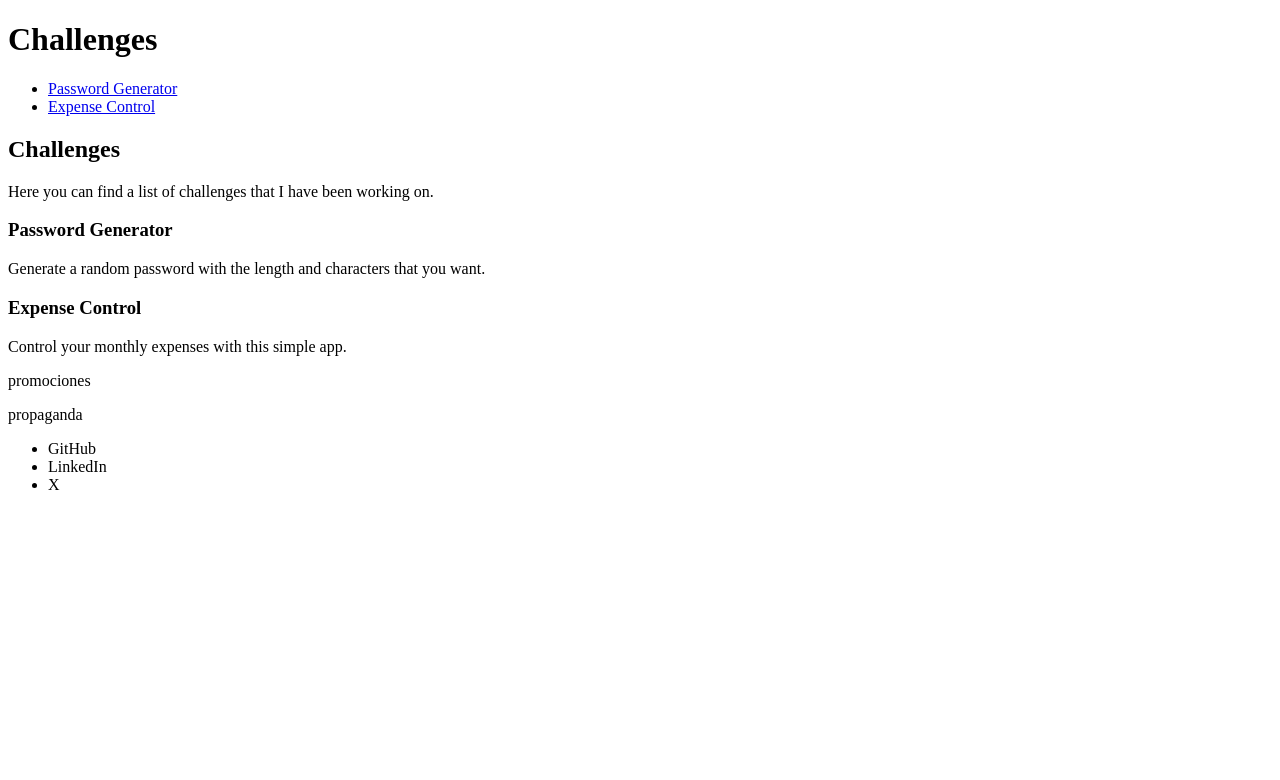
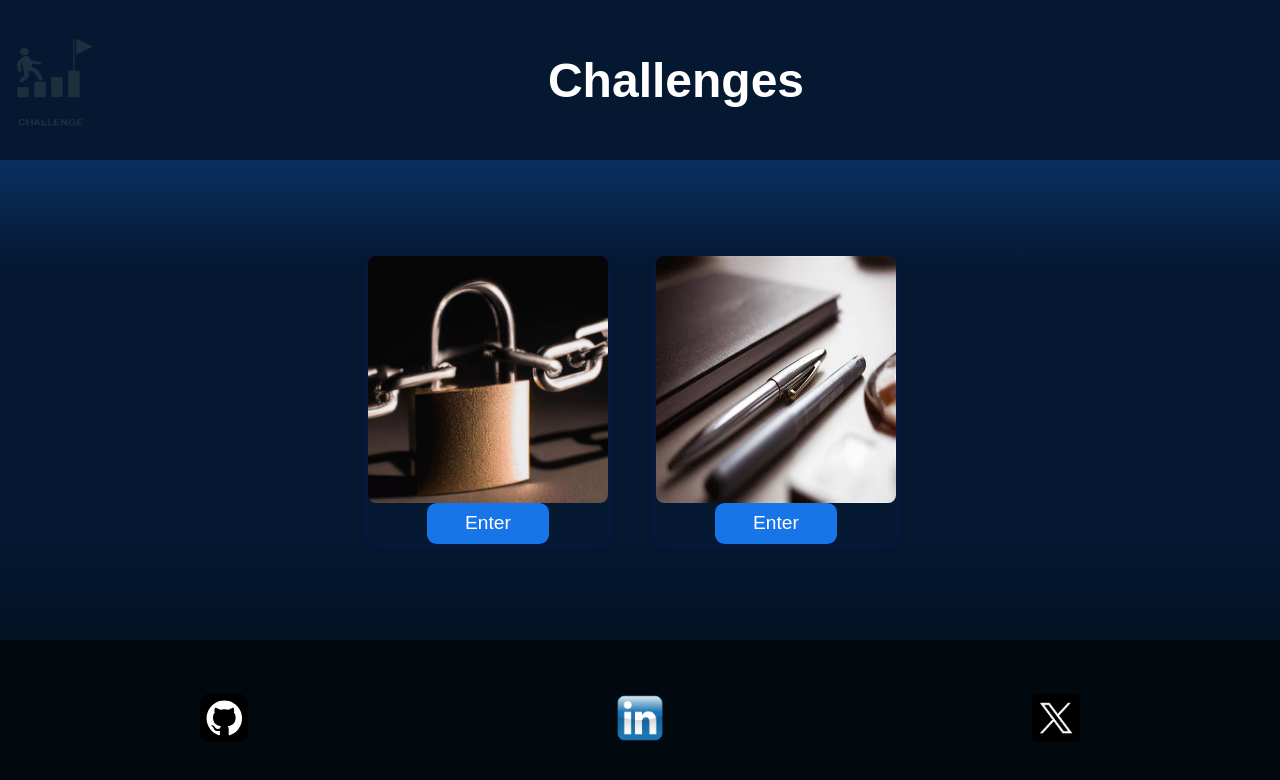
Before and after one commit to anthonybanion/Interfaces, a plain HTML site: page index.html in a window 1280 px wide. Drawn offline with Linux system fonts and the light colour scheme.

Commit message:
adding interface index.html

```diff
--- a/expense_control/assets/css/style.css
+++ b/expense control/assets/css/style.css
@@ -1,9 +1,6 @@
 body {
     font-family: Arial, sans-serif;
-
     background: url('../img/codigo.svg'), linear-gradient(#1354A5 0%, #041832 33.33%, #041832 66.67%, #01080E 100%);
-
-
     background-size: auto;
     background-repeat: no-repeat;
     /* Hace que la imagen cubra todo el área del elemento */
--- a/index.html
+++ b/index.html
@@ -3,42 +3,43 @@
 <head>
     <meta charset="UTF-8">
     <meta name="viewport" content="width=device-width, initial-scale=1.0">
+    <link rel="stylesheet" href="main/assets/style/style.css">
     <title>Challenges</title>
 </head>
 <body>
     <header>
-        <h1>Challenges</h1>
+        <div class="header" id="header__logo">
+            <img class="header__logo" src="main/assets/img/challenge-1.png" width="100">
+        </div>
+        <div class="header" id="header__title">
+            <h1 class="header__title">Challenges</h1>
+        </div>
     </header>
-    <nav>
-        <ul>
-            <li><a href="password_generator/password_generator.html">Password Generator</a></li>
-            <li><a href="expense_control/expense_control.html">Expense Control</a></li>
+    <!-- <nav>
+        <ul class="unordered__list">
+            <li class="unordered__list_item"><a href="password generator/password_generator.html">Password Generator</a></li>
+            <li class="unordered__list_item"><a href="expense control/expense_control.html">Expense Control</a></li>
         </ul>
-    </nav>
+    </nav> -->
     <main>
-        <h2>Challenges</h2>
-        <p>Here you can find a list of challenges that I have been working on.</p>
-        <article>
-            <h3>Password Generator</h3>
-            <p>Generate a random password with the length and characters that you want.</p>
-        </article>
-        <article>
-            <h3>Expense Control</h3>
-            <p>Control your monthly expenses with this simple app.</p>
-        </article>
+      <section class="section">
+        <div class="card" id="card__password_generator">
+            <img src="main/assets/img/password_generator.webp">
+            <!-- <h2>Password Generator</h2> -->
+            <a class="card__button" href="password generator/password_generator.html">Enter</a>
+        </div>
+        <div class="card" id="card__expense_control">
+            <img src="main/assets/img/expense_control.jpg">
+            <!-- <h2>Expense Control</h2> -->
+            <a class="card__button" href="expense control/expense_control.html">Enter</a>
+        </div>
+      </section>
     </main>
-    <section>
-        <p>promociones</p>
-    </section>
-    <aside>
-        <p>propaganda</p>
-    </aside>
     <footer>
-        <ul>
-            <li><a href=""></a> GitHub</li>
-            <li><a href=""></a> LinkedIn</li>
-            <li><a href=""></a> X</li>
-
+        <ul class="unordered__list">
+            <li><a href="https://github.com/anthonybanion/"><img src="main/assets/img/github.svg" width="20"></a></li>
+            <li ><a href="https://www.linkedin.com/in/anthonybanion/"><img src="main/assets/img/linkedin.png" width="20"></a></li>
+            <li ><a href="https://x.com/anthonybanionX/"><img src="main/assets/img/x.webp" width="20"></a> </li>
         </ul>
 
     </footer>
--- a/main/assets/style/style.css
+++ b/main/assets/style/style.css
@@ -0,0 +1,190 @@
+* {
+    box-sizing: border-box;
+    margin: 0;
+    padding: 0;
+    color: white;
+}
+
+body {
+    background: linear-gradient(#1354A5 0%, #041832 33.33%, #041832 66.67%, #01080E 100%);
+    height: 100vh;
+    width: 100vw;
+    display: flex;
+    flex-wrap: wrap;
+    font-family: sans-serif;
+
+
+}
+
+header {
+    display: flex;
+    align-items: center;
+    width: 100%;
+    height: 20%;
+    top: 0;
+    background: #041832;
+}
+
+.header #header__logo{
+    display: flex;
+    align-items: center;
+}
+image .header__logo {
+    width: 100%;
+    height: 100%;
+}
+
+#header__title {
+    display: flex;
+    align-items: center;
+    justify-content: center;
+    width: 90%;
+    height: 100%;
+}
+
+h1 {
+    font-size: 3em;
+    font-weight: 700;
+}
+
+/* nav {
+    display: flex;
+    align-items: center;
+    width: 100%;
+    height: 10%;
+}
+
+nav .unordered__list{
+    display: flex;
+    align-items: center;
+    justify-content:space-evenly;
+    gap: 8rem;
+    width: 100%;
+    height: 100%;
+}
+
+nav .unordered__list li {
+    list-style-type: none;
+    display: flex;
+    align-items: center;
+    justify-content: center;
+}
+
+nav .unordered__list li a {
+    text-decoration: none;
+    color: white;
+    font-size: 1.5em;
+} */
+
+main {
+    display: flex;
+    justify-content: center;
+    align-items: center;
+    width: 100%;
+    height: 60%;
+
+}
+main section{
+
+    display: grid;
+    grid-template-columns: 1fr 1fr;
+    justify-content:center;
+    align-content: center;
+    align-items: center;
+    height: 20rem;
+    width: 34rem;
+    gap: 2rem;
+}
+
+main section .card {
+     display: flex;
+    flex-direction: column;
+    align-items:center;
+    justify-content:space-between;
+    width: 15rem;
+    height: 18rem;
+    background: #041832;
+    border-radius: 0.5rem;
+    box-shadow: 0px 1px 10px rgba(49, 21, 150, 0.2);
+    cursor: default;
+    transition: all 400ms ease;
+}
+
+main section .card img {
+    background-image: element();
+    width: 100%;
+    height: 100%;
+    border-radius: 0.5rem 0.5rem 0.5rem 0.5rem;
+}
+
+main section .card:hover{
+    box-shadow: 5px 5px 20px rgba(143, 125, 209, 0.2);
+    transform: translateY(-3%);
+}
+
+
+/* main section #card__password_generator {
+    background-image: url("../img/password_generator.webp") ;
+
+}
+main section #card__expense_control {
+    background-image: url("../img/expense_control.avif");
+
+} */
+
+.card__button {
+    text-decoration: none;
+    padding: 0.5em 2em;
+    width: fit-content;
+    background-color: #1875E8;
+    color: #fff;
+    font-size: 1.2rem;
+    border: none;
+    border-radius: 0.5em;
+    cursor: pointer;
+    transition: background-color 0.3s;
+}
+
+.card__button:hover {
+    background-color: #4cae4c;
+}
+
+footer{
+    width: 100%;
+    height: 20%;
+    background: #01080E;
+
+}
+
+footer .unordered__list{
+    display: flex;
+    align-items: center;
+    justify-content: space-evenly;
+    width: 100%;
+    height: 100%;
+}
+
+footer .unordered__list li {
+    list-style-type: none;
+    display: flex;
+    align-items: center;
+    justify-content: center;
+    width: 30%;
+    height: 50%;
+}
+
+footer .unordered__list li a {
+    text-decoration: none;
+    /* width: 100%;
+    height: 100%; */
+}
+
+footer .unordered__list li a img {
+    width: 3rem;
+    height: 3rem;
+}
+
+footer .unordered__list li a img:hover {
+    width: 3.5rem;
+    height: 3.5rem;
+}
```
Also changed, not shown: expense control/assets/js/script.js (added, +71 -0 lines), expense_control/assets/js/script.js (deleted, +0 -71 lines), expense control/assets/img/codigo.svg (renamed from expense_control/assets/img/codigo.svg), expense control/assets/img/titulo.png (renamed from expense_control/assets/img/titulo.png), expense control/expense_control.html (renamed from expense_control/expense_control.html), main/assets/img/challenge-1.png (added), main/assets/img/expense_control.jpg (added), main/assets/img/github.svg (added), main/assets/img/linkedin.png (added), main/assets/img/password_generator.webp (added), main/assets/img/x.webp (added), main/assets/script/script.js (added), password generator/assets/img/Ruido.png (renamed from password_generator/assets/img/Ruido.png), password generator/assets/img/candado.png (renamed from password_generator/assets/img/candado.png), 3 more files.
